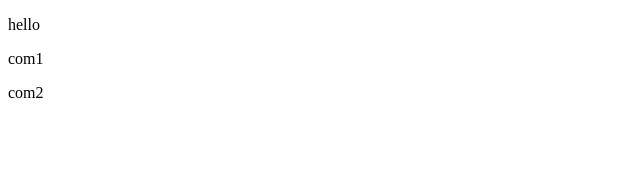
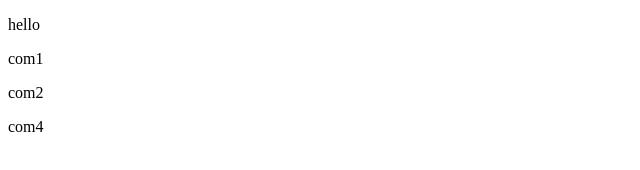
Before and after one commit to frontend132/lect1, a plain HTML site: page index.html in a window 1280 px wide. Shown: the full height of the page, 0-640 px from the left. Drawn offline with Linux system fonts and the light colour scheme.

Commit message:
Coommit4

```diff
--- a/index.html
+++ b/index.html
@@ -9,6 +9,7 @@
 	<p>hello</p>
 	<p>com1</p>
 	<p>com2</p>
+	<p>com4</p>
 
 </body>
 </html>
```
